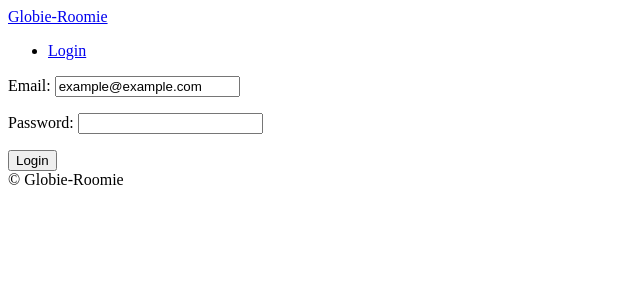
After one commit to apensia914/globie-roomie, a Django app: page /users/login in a window 1280 px wide. The commit adds this page. Shown: the top 300 px of the page, without its empty margins (0-640 px from the left). Run offline with Django 3.2, Linux system fonts and the light colour scheme.

Commit message:
Login form creating

```diff
--- a/config/urls.py
+++ b/config/urls.py
@@ -22,7 +22,8 @@ from django.conf.urls.static import static #8.4
 urlpatterns = [
     path('admin/', admin.site.urls),
     path('', include('core.urls', namespace='core')),
-    path('rooms/', include('rooms.urls', namespace='rooms'))
+    path('rooms/', include('rooms.urls', namespace='rooms')),
+    path('users/', include('users.urls', namespace='users')),
 ]
 
 if settings.DEBUG:
--- a/templates/partials/header.html
+++ b/templates/partials/header.html
@@ -1,6 +1,6 @@
 <header>
     <a href="{% url 'core:home' %}">Globie-Roomie</a>
     <ul>
-        <li><a href="#">Login</a></li>
+        <li><a href="{% url 'users:login' %}">Login</a></li>
     </ul>
 </header>
--- /dev/null
+++ b/templates/users/login.html
@@ -0,0 +1,13 @@
+{% extends 'base.html' %}
+
+{% block page_name %}Login{% endblock page_name %}
+
+{% block search-bar %}{% endblock search-bar %}
+
+{% block content %}
+    <form action="{% url 'users:login' %}" method="POST">
+        {{ form.as_p }}
+        <button>Login</button>
+    </form>
+
+{% endblock content %}
--- /dev/null
+++ b/users/forms.py
@@ -0,0 +1,5 @@
+from django import forms
+
+class LoginForm(forms.Form):
+    email = forms.EmailField()
+    password = forms.CharField(widget=forms.PasswordInput)
--- a/users/urls.py
+++ b/users/urls.py
@@ -1,5 +1,7 @@
 from django.urls import path
 from . import views
+
+app_name = 'users'
 
 urlpatterns = [
     path('login', views.LoginView.as_view(), name='login')
--- a/users/views.py
+++ b/users/views.py
@@ -1,9 +1,13 @@
 #14.0 Setting up login form
 from django.views import View
+from django.shortcuts import render
+from . import forms
 
 class LoginView(View):
     def get(self, request):
-        pass
+        form = forms.LoginForm(initial={'email': 'example@example.com'})
+        return render(request, 'users/login.html', {'form': form})
 
     def post(self, request):
-        pass
+        form = forms.LoginForm(request.POST)
+        return render(request, 'users/login.html', {'form': form})
```
